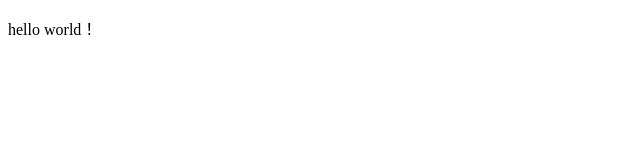
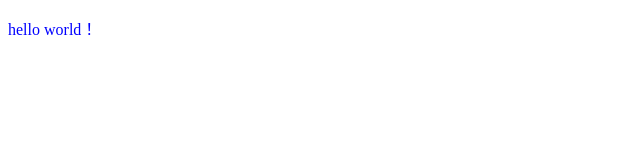
Before and after one commit to yis5/web, a plain HTML site: page main/新建文件夹/1.html in a window 1280 px wide. Shown: the full height of the page, 0-640 px from the left. Drawn offline with Linux system fonts and the light colour scheme.

Commit message:
蓝色字体

```diff
--- a/main/新建文件夹/1.html
+++ b/main/新建文件夹/1.html
@@ -6,6 +6,6 @@
     <title></title>
 </head>
 <body>
-    <p>hello world！</p>
+    <p><font color="blue">hello world！</font></p>
 </body>
 </html>
```
